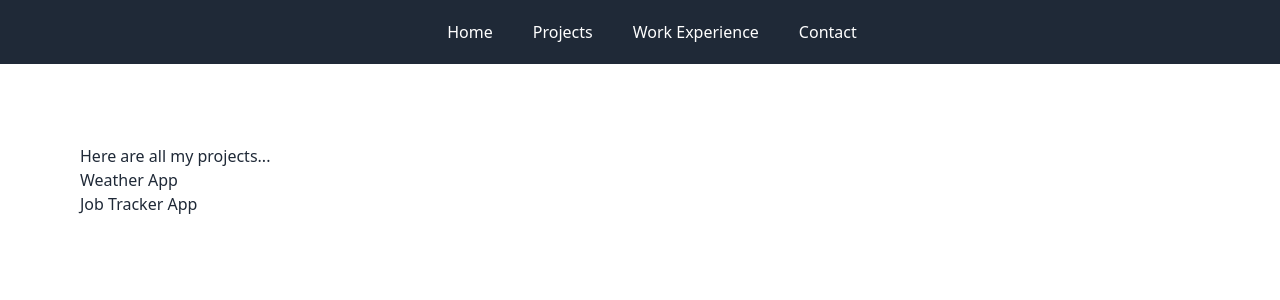
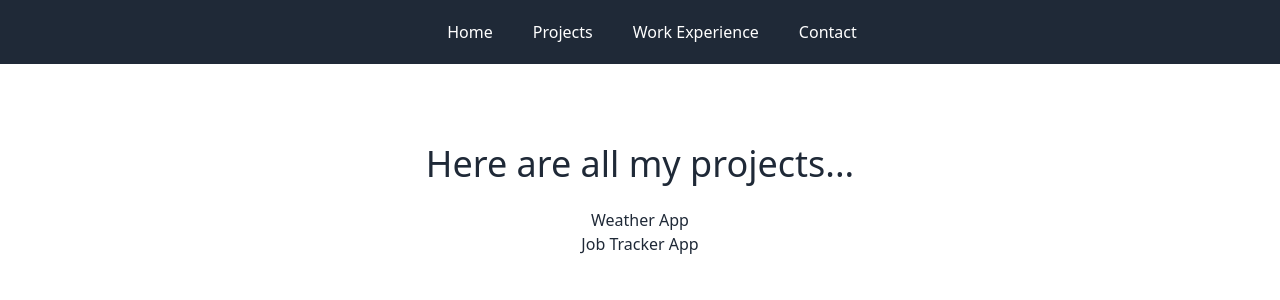
Before and after one commit to knguyen3632/kevin-nguyen-website, an Angular app: page /projects in a window 1280 px wide. Shown: the top 300 px of the page. Built offline with nearby package versions, Linux system fonts and the light colour scheme.

Commit message:
Small html adjustments for Projects and Weather App before starting Job Tracker

```diff
--- a/src/app/projects/projects.component.html
+++ b/src/app/projects/projects.component.html
@@ -1,5 +1,15 @@
-<p>Here are all my projects...</p>
-
-<!-- Links to the Projects: -->
-<p routerLink="/weather-app">Weather App</p>
-<p routerLink="/job-tracker-app">Job Tracker App</p>
+<div class="container text-center">
+  <header>
+    <div>
+      <h1 class="text-4xl">Here are all my projects...</h1>
+    </div>
+  </header>
+  <br />
+  <div class="row justify-content-md-center">
+    <div class="col-md-auto">
+      <!-- Links to the Projects: -->
+      <p routerLink="/weather-app">Weather App</p>
+      <p routerLink="/job-tracker-app">Job Tracker App</p>
+    </div>
+  </div>
+</div>
--- a/src/app/projects/weather-project/weather-project.component.html
+++ b/src/app/projects/weather-project/weather-project.component.html
@@ -1,14 +1,13 @@
 <div class="container text-center">
   <header>
     <div>
-      <h1>Weekly Weather Report</h1>
+      <h1 class="text-4xl">Weekly Weather Report</h1>
     </div>
   </header>
   <br />
   <div class="row justify-content-md-center">
     <div class="col-md-auto">
       <form #myForm="ngForm">
-        <!--  -->
         <input
           type="text"
           placeholder="Zipcode"
@@ -19,7 +18,6 @@
           [(ngModel)]="zipcode"
           required
         />
-        <!--  -->
 
         <div>
           <p class="py-5" for="units">
```
